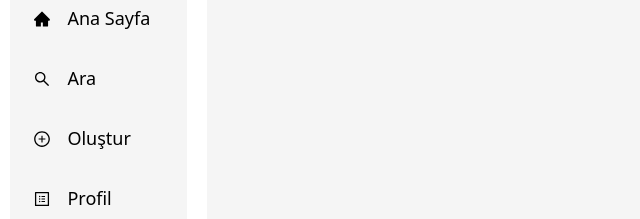
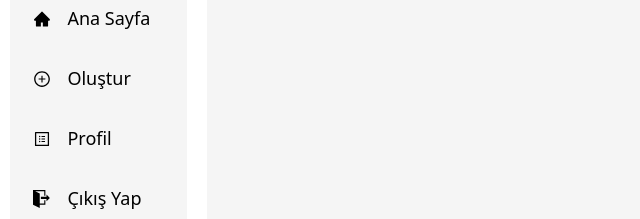
Before and after one commit to msfsgl58/social-app, a React (Create React App) app in the folder web/: page /Home in a window 1280 px wide. Shown: the part 149-368 px from the top of the page, without its empty margins (0-640 px from the left). Built offline with nearby package versions, Linux system fonts and the light colour scheme; no server answers.

Commit message:
Close the search page and bar

```diff
--- a/web/src/menuFolder/left-menu-data.js
+++ b/web/src/menuFolder/left-menu-data.js
@@ -9,12 +9,12 @@ export const LeftMenuData = [
     icon: <AiIcons.AiFillHome />,
     cName: "nav-text",
   },
-  {
-    title: "Ara",
-    path: "/",
-    icon: <AiIcons.AiOutlineSearch />,
-    cName: "nav-text",
-  },
+  // {
+  //   title: "Ara",
+  //   path: "/",
+  //   icon: <AiIcons.AiOutlineSearch />,
+  //   cName: "nav-text",
+  // },
   {
     title: "Oluştur",
     path: "/NewPost",
```
